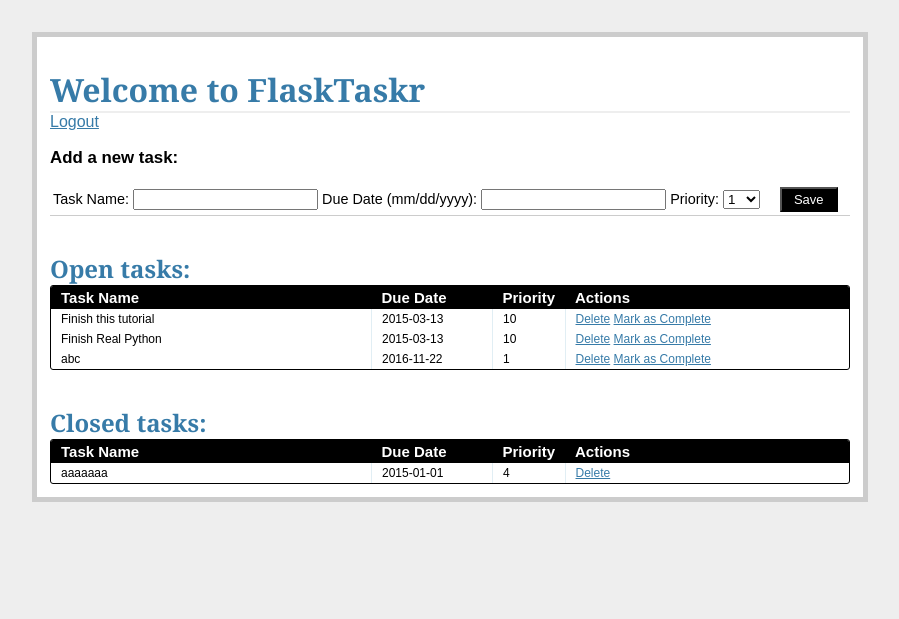
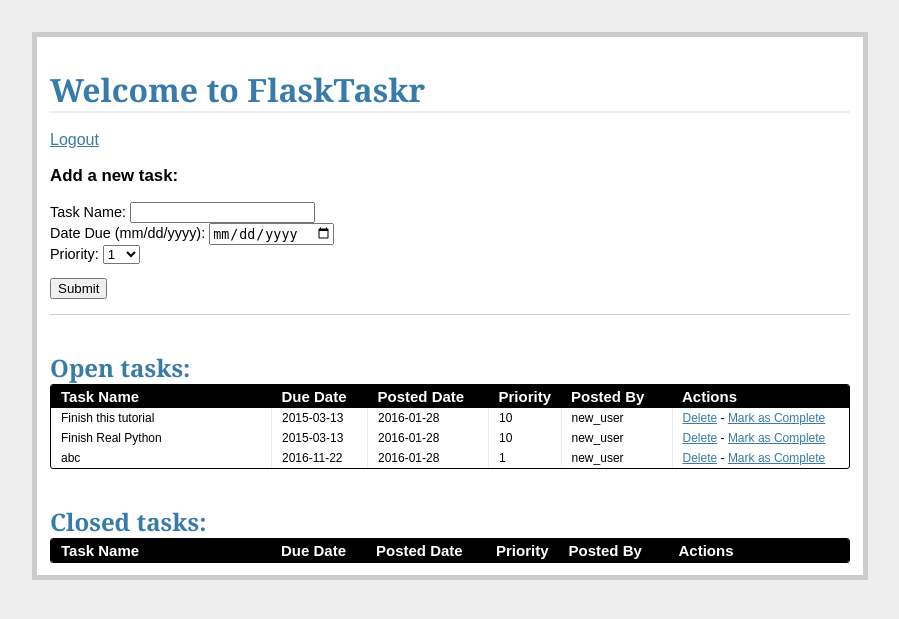
Before and after one commit to pawlag/taskmgr, a Flask app: page /tasks/ in a window 1280 px wide. Shown: the top 619 px of the page, without its empty margins (190-1089 px from the left). Run offline with Flask 2, Linux system fonts and the light colour scheme; a user stored in the database is signed in; data comes from the database, SQL or seed files in the repository; both versions use the stored data as it was after the commit; lists and menus that the app fills with data are empty.

Commit message:
zamkniety taskmgr 3

```diff
--- a/db_create.py
+++ b/db_create.py
@@ -8,8 +8,8 @@ from datetime import date
 db.create_all()
 
 # insert data
-db.session.add(Task("Finish this tutorial", date(2015, 3, 13), 10,1))
-db.session.add(Task("Finish Real Python", date(2015, 3, 13), 10, 1))
+#db.session.add(Task("Finish this tutorial", date(2015, 3, 13), 10,1))
+#db.session.add(Task("Finish Real Python", date(2015, 3, 13), 10, 1))
 
 # commit the changes
 db.session.commit()
--- a/flask_config.py
+++ b/flask_config.py
@@ -4,8 +4,6 @@ import os
 basedir = os.path.abspath(os.path.dirname(__file__))
 
 DATABASE = 'flasktaskr.db'
-USERNAME = 'admin'
-PASSWORD = 'admin'
 WTF_CSRF_ENABLED = True
 SECRET_KEY = '938455004849506044335'
 
--- a/forms.py
+++ b/forms.py
@@ -1,8 +1,8 @@
 # project/forms.py
 
 from flask_wtf import Form
-from wtforms import StringField, DateField, IntegerField, SelectField
-from wtforms.validators import DataRequired
+from wtforms import StringField, DateField, IntegerField, SelectField, PasswordField
+from wtforms.validators import DataRequired, Length, EqualTo, Email
 
 class AddTaskForm(Form):
 	task_id = IntegerField()
@@ -16,3 +16,13 @@ class AddTaskForm(Form):
 						]
 				)
 	status = IntegerField('Status')
+
+class RegisterForm(Form):
+	name = StringField('Username', validators=[DataRequired(), Length(min=6, max=25)])
+	email = StringField('Email',validators=[DataRequired(), Email(message=u'Invalid email address.')])
+	password = PasswordField('Password',validators=[DataRequired(), Length(min=6, max=40)])
+	confirm = PasswordField('Repeat Password',validators=[DataRequired(), EqualTo('password',message='Passwords must match')])
+
+class LoginForm(Form):
+	name = StringField('Username',validators=[DataRequired()])
+	password = PasswordField('Password',validators=[DataRequired()])
--- a/templates/tasks.html
+++ b/templates/tasks.html
@@ -1,46 +1,21 @@
 {% extends "_base.html" %}
+{% block content %}
 
-{% block content %}
 <h1>Welcome to FlaskTaskr</h1>
+<br>
 <a href="/logout">Logout</a>
 
 <div class="add-task">
 	<h3>Add a new task:</h3>
-	<table>
-	<tr>
 	<form action="{{ url_for('new_task') }}" method="post">
 		{{ form.csrf_token }}
-		<td>
-			<label>Task Name:</label>
-			<input name="name" type="text">
-		</td>
-		<td>
-			<label>Due Date (mm/dd/yyyy):</label>
-			<input name="due_date" type="text" width="120px">
-		</td>
-		<td>
-			<label>Priority:</label>
-			<select name="priority" width="100px">
-			<option value="1">1</option>
-			<option value="2">2</option>
-			<option value="3">3</option>
-			<option value="4">4</option>
-			<option value="5">5</option>
-			<option value="6">6</option>
-			<option value="7">7</option>
-			<option value="8">8</option>
-			<option value="9">9</option>
-			<option value="10">10</option>
-			</select>
-		</td>
-		<td>
-			&nbsp;
-			&nbsp;
-			<input class="button" type="submit" value="Save">
-		</td>
+		<p>
+			{{ form.name.label }}: {{ form.name }}<br>
+			{{ form.due_date.label }}: {{ form.due_date }}<br>
+			{{ form.priority.label }}: {{ form.priority }}
+		</p>
+		<p><input type="submit" value="Submit"></p>
 	</form>
-	</tr>
-	</table>
 </div>
 <div class="entries">
 	<br>
@@ -50,46 +25,53 @@
 	<table>
 	<thead>
 		<tr>
-			<th width="300px"><strong>Task Name</strong></th>
-			<th width="100px"><strong>Due Date</strong></th>
+			<th width="200px"><strong>Task Name</strong></th>
+			<th width="75px"><strong>Due Date</strong></th>
+			<th width="100px"><strong>Posted Date</strong></th>
 			<th width="50px"><strong>Priority</strong></th>
+			<th width="90px"><strong>Posted By</strong></th>
 			<th><strong>Actions</strong></th>
 		</tr>
 	</thead>
-
 	{% for task in open_tasks %}
 		<tr>
-			<td width="300px">{{ task.name }}</td>
-			<td width="100px">{{ task.due_date }}</td>
+			<td width="200px">{{ task.name }}</td>
+			<td width="75px">{{ task.due_date }}</td>
+			<td width="100px">{{ task.posted_date }}</td>
 			<td width="50px">{{ task.priority }}</td>
+			<td width="90px">{{ task.poster.name }}</td>
 			<td>
-				<a href="{{ url_for('delete_entry', task_id =task.task_id) }}">Delete</a>
+				<a href="{{ url_for('delete_entry', task_id = task.task_id) }}">Delete</a> -
 				<a href="{{ url_for('complete', task_id = task.task_id)}}">Mark as Complete</a>
 			</td>
 		</tr>
 	{% endfor %}
 	</table>
 	</div>
+</div>
 <br>
 <br>
-</div>
 <div class="entries">
 	<h2>Closed tasks:</h2>
 	<div class="datagrid">
 	<table>
 		<thead>
 			<tr>
-			<th width="300px"><strong>Task Name</strong></th>
-			<th width="100px"><strong>Due Date</strong></th>
+				<th width="200px"><strong>Task Name</strong></th>
+				<th width="75px"><strong>Due Date</strong></th>
+				<th width="100px"><strong>Posted Date</strong></th>
 				<th width="50px"><strong>Priority</strong></th>
+				<th width="90px"><strong>Posted By</strong></th>
 				<th><strong>Actions</strong></th>
 			</tr>
 		</thead>
 		{% for task in closed_tasks %}
 		<tr>
-				<td width="300px">{{ task.name }}</td>
-				<td width="100px">{{ task.due_date }}</td>
+			<td width="200px">{{ task.name }}</td>
+			<td width="75px">{{ task.due_date }}</td>
+			<td width="100px">{{ task.posted_date }}</td>
 			<td width="50px">{{ task.priority }}</td>
+			<td width="90px">{{ task.poster.name }}</td>
 			<td>
 				<a href="{{ url_for('delete_entry', task_id =task.task_id) }}">Delete</a>
 			</td>
--- a/views.py
+++ b/views.py
@@ -1,14 +1,15 @@
 # project/views.py
 from functools import wraps
 from flask import Flask, flash, redirect, render_template, request, session, url_for, g
-from forms import AddTaskForm
+from forms import AddTaskForm, RegisterForm, LoginForm
 from flask.ext.sqlalchemy import SQLAlchemy
+from datetime import datetime
 
 # config
 app = Flask(__name__)
 app.config.from_object('flask_config')
 db = SQLAlchemy(app)
-from models import Task
+from models import Task, User
 
 # helper functions
 def login_required(test):
@@ -25,26 +26,33 @@ def login_required(test):
 @app.route('/logout/')
 def logout():
 	session.pop('logged_in', None)
+	session.pop('user_id', None)
 	flash('Goodbye!')
 	return redirect(url_for('login'))
 
 @app.route('/', methods=['GET', 'POST'])
 def login():
+	error=None
+	form=LoginForm(request.form)
 	if request.method == 'POST':
-		if request.form['username'] != app.config['USERNAME'] or request.form['password'] != app.config['PASSWORD']:
-			error = 'Invalid Credentials. Please try again.'
-			return render_template('login.html', error=error)
+		if form.validate_on_submit():
+			user=User.query.filter_by(name=request.form['name']).first()
+			if user is not None and request.form['password'] == user.password:
+				session['logged_in'] = True
+				session['user_id'] = user.id
+				flash('Welcome!')
+				return redirect(url_for('tasks'))
+			else:
+				error = 'Invalid username or password.'
 		else:
-			session['logged_in'] = True
-			flash('Welcome!')
-			return redirect(url_for('tasks'))
-	return render_template('login.html')
+			error = 'Both fields are required!'
+	return render_template('login.html', form=form, error=error)
 
 @app.route('/tasks/')
 @login_required
 def tasks():
-	open_tasks = db.session.query(Task).filter_by(status='1').order_by(Task.due_date.asc())
-	closed_tasks = db.session.query(Task).filter_by(status='0').order_by(Task.due_date.asc())
+	open_tasks = db.session.query(Task).filter_by(status='1',user_id=session['user_id']).order_by(Task.due_date.asc())
+	closed_tasks = db.session.query(Task).filter_by(status='0',user_id=session['user_id']).order_by(Task.due_date.asc())
 	return render_template('tasks.html',form=AddTaskForm(request.form),open_tasks=open_tasks,closed_tasks=closed_tasks)
 
 # Add new tasks
@@ -54,7 +62,7 @@ def new_task():
 	form = AddTaskForm(request.form)
 	if request.method == 'POST':
 		if form.validate_on_submit():
-			new_task = Task(form.name.data, form.due_date.data, form.priority.data,'1')
+			new_task = Task(form.name.data, form.due_date.data, form.priority.data, datetime.utcnow(),1,session['user_id'])
 			db.session.add(new_task)
 			db.session.commit()
 			flash('New entry was successfully posted. Thanks.')
@@ -80,3 +88,21 @@ def delete_entry(task_id):
 	db.session.commit()
 	flash('The task was deleted.')
 	return redirect(url_for('tasks'))
+
+# User Register
+@app.route('/register/', methods=['GET', 'POST'])
+def register():
+	error = None
+	form = RegisterForm(request.form)
+	print (form.name.data,form.email.data,form.password.data)
+	if request.method == 'POST':
+		if form.validate_on_submit():
+			print ("validated")
+			new_user = User(form.name.data,form.email.data,form.password.data)
+			db.session.add(new_user)
+			db.session.commit()
+			flash('Thanks for registering. Please login.')
+			return redirect(url_for('login'))
+		else:
+			flash('Incorrect data, please correct')
+	return render_template('register.html', form=form, error=error)
```
Also changed, not shown: db_migrate.py (added, +30 -0 lines), models.py (+24 -1 lines), templates/login.html (+10 -4 lines), templates/register.html (added, +22 -0 lines), flasktaskr.db. Lines whose indentation alone changed are shown as unchanged.
